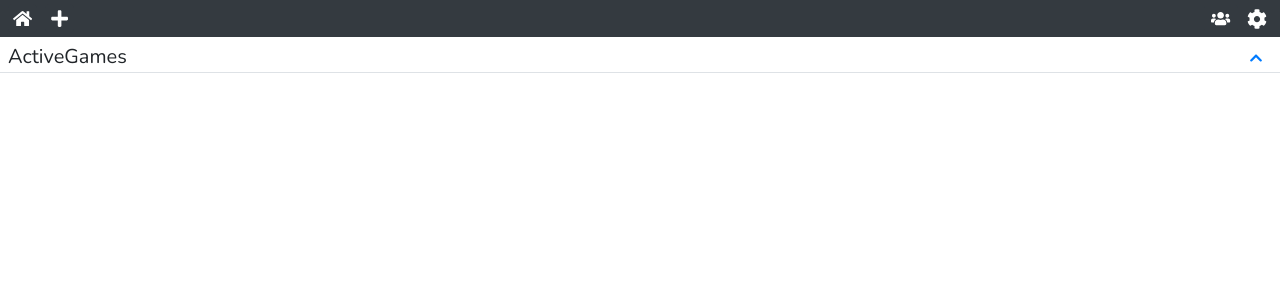
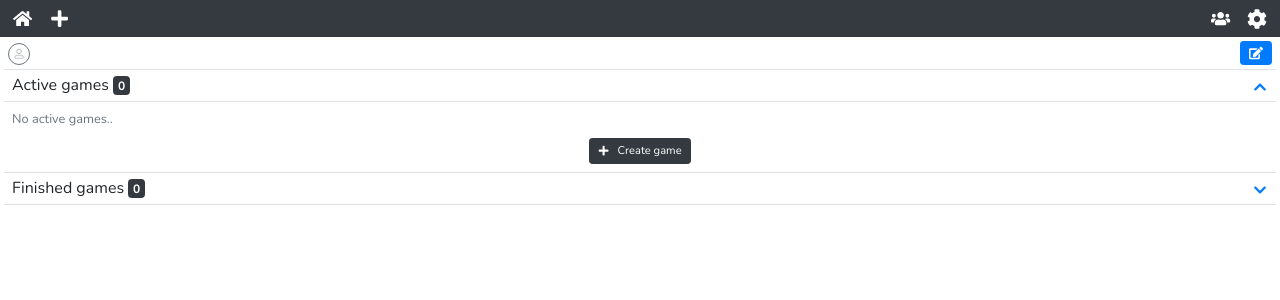
Before and after one commit to b3rg3t/score-more, a React (Create React App) app: page /user/1 in a window 1280 px wide. Shown: the top 300 px of the page. Built offline with nearby package versions, Linux system fonts and the light colour scheme.

Commit message:
add option to see active and finished games

```diff
--- a/src/components/game/createGame/DisplayPlayers.tsx
+++ b/src/components/game/createGame/DisplayPlayers.tsx
@@ -26,7 +26,7 @@ const DisplayPlayers = () => {
       ))}
     </ul>
   ) : (
-    <div>Add players maaan</div>
+    <></>
   );
 };
 
--- a/src/components/game/displayGames/GameCard.tsx
+++ b/src/components/game/displayGames/GameCard.tsx
@@ -31,7 +31,7 @@ const GameCard = ({ game }: any) => {
   };
 
   return (
-    <li className="box-shadow p-2 d-flex justify-content-between rounded mb-2">
+    <li className={`box-shadow p-2 d-flex justify-content-between rounded mb-2 ${!game.isActive ? "bg-light" : ""}`}>
       <div className="d-flex justify-content-center align-items-center position-relative">
         <button
           onClick={() =>
@@ -69,7 +69,7 @@ const GameCard = ({ game }: any) => {
           }
         >
           <h5 className="card-title mb-1">
-            <code>{game.title}</code>
+            <code className={`${game.isActive ? "" : "text-muted"}`}>{game.title}</code>
           </h5>
         </Link>
         <div className="d-flex justify-content-between pr-2">
--- a/src/components/game/displayGames/GameList.tsx
+++ b/src/components/game/displayGames/GameList.tsx
@@ -2,25 +2,86 @@ import React, { useState, useEffect } from "react";
 import GameCard from "./GameCard";
 import { GET_STORAGE } from "../../utils/localStorage";
 import { Link } from "react-router-dom";
+import { FaChevronDown, FaChevronUp, FaPlus } from "react-icons/fa";
 
 const GameList = (): React.ReactElement => {
   const [games, setGames] = useState([] as any);
-
+  const [displayActiveGames, setDisplayActiveGames] = useState(true);
+  const [displayInActiveGames, setDisplayInActiveGames] = useState(false);
 
   useEffect(() => {
     const storageGames = GET_STORAGE("games");
-    if(storageGames?.gameIds?.length){
-      setGames(storageGames.gameIds)
+    if (storageGames?.gameIds?.length) {
+      setGames(storageGames.gameIds);
     }
-  }, [])
-
+  }, []);
   if (games.length) {
+    const activeGames = games.filter((game: any) => game.isActive);
+    const inActiveGames = games.filter((game: any) => !game.isActive);
     return (
-      <ul className="game-list list-unstyled">
-        {games.map((game: any) => (
-          <GameCard key={game.id} game={game} />
-        ))}
-      </ul>
+      <>
+        <section>
+          <div className="pl-2 mb-2 border-bottom d-flex justify-content-between align-items-center">
+            <h6 className="mb-0">
+              Active games{" "}
+              <span className="badge badge-dark pt-1">{activeGames.length}</span>
+            </h6>
+            <button
+              className="btn btn-link btn-sm"
+              onClick={() =>
+                setDisplayActiveGames((prevState) => (prevState ? false : true))
+              }
+            >
+              {!displayActiveGames ? <FaChevronDown /> : <FaChevronUp />}
+            </button>
+          </div>
+          {displayActiveGames &&
+            (activeGames.length ? (
+              <ul className="game-list list-unstyled">
+                {activeGames.map((game: any) => (
+                  <GameCard key={game.id} game={game} />
+                ))}
+              </ul>
+            ) : (
+              <div className="d-flex flex-column">
+                <p className="px-2 small text-muted mb-0">No active games..</p>
+                <div className="d-flex justify-content-center py-2 border-bottom" >
+                  <a className="btn btn-dark btn-sm d-flex align-items-center" href={"/newgame"}>
+                    <small><FaPlus className="mr-2"/>Create game</small>
+                  </a>
+                </div>
+              </div>
+            ))}
+        </section>
+        <section>
+          <div className="pl-2 mb-2 border-bottom d-flex justify-content-between align-items-center">
+            <h6 className="mb-0">
+              Finished games{" "}
+              <span className="badge badge-dark pt-1">{inActiveGames.length}</span>
+            </h6>
+            <button
+              className="btn btn-link btn-sm"
+              onClick={() =>
+                setDisplayInActiveGames((prevState) =>
+                  prevState ? false : true
+                )
+              }
+            >
+              {!displayInActiveGames ? <FaChevronDown /> : <FaChevronUp />}
+            </button>
+          </div>
+          {displayInActiveGames &&
+            (inActiveGames.length ? (
+              <ul className="game-list list-unstyled">
+                {inActiveGames.map((game: any) => (
+                  <GameCard key={game.id} game={game} />
+                ))}
+              </ul>
+            ) : (
+              <p className="px-2 small text-muted">No finished games..</p>
+            ))}
+        </section>
+      </>
     );
   } else {
     return (
--- a/src/components/pages/Home.tsx
+++ b/src/components/pages/Home.tsx
@@ -3,9 +3,9 @@ import GameList from "../game/displayGames/GameList";
 
 const Home = (): React.ReactElement => (
   <section className="p-2 overflow-auto h-100 d-flex flex-column">
-    <header className="home-header d-flex justify-content-between align-items-center w-100 mb-2">
+    {/* <header className="home-header d-flex justify-content-between align-items-center w-100">
       <h4 className="text-center w-100 mb-0">Games</h4>
-    </header>
+    </header> */}
     <GameList />
   </section>
 );
--- a/src/components/pages/NewGame.tsx
+++ b/src/components/pages/NewGame.tsx
@@ -4,10 +4,13 @@ import GameForm from "../game/createGame/GameForm";
 
 const NewGame = () => {
   return (
-    <section className="p-2">
-      <h4 className="text-center">
-        <code>Create a new game</code>
-      </h4>
+    <section className="px-2">
+        <div className="pl-2 mb-2 border-bottom d-flex justify-content-center align-items-center">
+          <h5 className="mb-0 py-1">
+            Create new game
+          </h5>
+
+        </div>
       <GameForm />
       <DisplayPlayers />
     </section>
--- a/src/components/users/DisplayUsersGames.tsx
+++ b/src/components/users/DisplayUsersGames.tsx
@@ -1,9 +1,16 @@
 import React, { useEffect, useState } from "react";
-import { FaChevronDown, FaChevronUp } from "react-icons/fa";
+import {
+  FaChevronDown,
+  FaChevronUp,
+  FaEdit,
+  FaPlus,
+  FaSave,
+} from "react-icons/fa";
 import { GET_STORAGE } from "../utils/localStorage";
 
 import GameCard from "../game/displayGames/GameCard";
-
+import EditUser from "./EditUser";
+import ProfilePic from "../../images/profile2.png";
 interface DisplayUsersGamesProps {
   id: string;
 }
@@ -11,7 +18,9 @@ interface DisplayUsersGamesProps {
 const DisplayUsersGames = ({ id }: DisplayUsersGamesProps) => {
   const [games, setGames] = useState([] as any);
   const [user, setUser] = useState(null as any);
-  const [displayList, setDisplayList] = useState(true);
+  const [displayActiveGames, setDisplayActiveGames] = useState(true);
+  const [displayInActiveGames, setDisplayInActiveGames] = useState(false);
+  const [editUser, setEditUser] = useState(false);
 
   useEffect(() => {
     const storageUser = GET_STORAGE("players");
@@ -38,37 +47,104 @@ const DisplayUsersGames = ({ id }: DisplayUsersGamesProps) => {
     }
   }, [user, id]);
 
+  const editUserProfile = () => {
+    console.log("here");
+  };
+
+  const activeGames = games.filter((game: any) => game.isActive);
+  const inActiveGames = games.filter((game: any) => !game.isActive);
+
   return (
-    <section className="d-flex flex-column">
-      <div className="d-flex justify-content-center">
-        <code>
-          <b>{user?.label}</b>
-        </code>
+    <section className="d-flex flex-column px-1">
+      <div className="d-flex justify-content-between p-1 border-bottom align-items-center">
+        <div>
+          <img
+            className="rounded-circle border border-secondary mr-2 p-1"
+            width="22px"
+            height="22px"
+            alt="img of profile"
+            src={`${ProfilePic}`}
+          />
+          <code onClick={() => editUserProfile()}>
+            <b>{user?.label.toUpperCase()}</b>
+          </code>
+        </div>
+        <button
+          className={`btn ${!editUser ? "btn-primary" : "btn-outline-primary"} btn-sm d-flex align-items-center`}
+          onClick={() => setEditUser((prevState) => (prevState ? false : true))}
+        >
+          {!editUser ? <FaEdit /> : <FaSave />}
+        </button>
       </div>
-      <div className="d-flex align-items-center justify-content-between px-2 mt-1 border-bottom">
-        <h5 className="mb-0">ActiveGames</h5>
-        {displayList ? (
+      {editUser && <EditUser />}
+
+      <section>
+        <div className="pl-2 mb-2 border-bottom d-flex justify-content-between align-items-center">
+          <h6 className="mb-0">
+            Active games{" "}
+            <span className="badge badge-dark pt-1">{activeGames.length}</span>
+          </h6>
           <button
-            className="btn btn-sm btn-link"
-            onClick={() => setDisplayList(false)}
+            className="btn btn-link btn-sm"
+            onClick={() =>
+              setDisplayActiveGames((prevState) => (prevState ? false : true))
+            }
           >
-            <FaChevronUp />
+            {!displayActiveGames ? <FaChevronDown /> : <FaChevronUp />}
           </button>
-        ) : (
+        </div>
+        {displayActiveGames &&
+          (activeGames.length ? (
+            <ul className="game-list list-unstyled">
+              {activeGames.map((game: any) => (
+                <GameCard key={game.id} game={game} />
+              ))}
+            </ul>
+          ) : (
+            <div className="d-flex flex-column">
+              <p className="px-2 small text-muted mb-0">No active games..</p>
+              <div className="d-flex justify-content-center py-2 border-bottom">
+                <a
+                  className="btn btn-dark btn-sm d-flex align-items-center"
+                  href={"/newgame"}
+                >
+                  <small>
+                    <FaPlus className="mr-2" />
+                    Create game
+                  </small>
+                </a>
+              </div>
+            </div>
+          ))}
+      </section>
+      <section>
+        <div className="pl-2 mb-2 border-bottom d-flex justify-content-between align-items-center">
+          <h6 className="mb-0">
+            Finished games{" "}
+            <span className="badge badge-dark pt-1">
+              {inActiveGames.length}
+            </span>
+          </h6>
           <button
-            className="btn btn-sm btn-link"
-            onClick={() => setDisplayList(true)}
+            className="btn btn-link btn-sm"
+            onClick={() =>
+              setDisplayInActiveGames((prevState) => (prevState ? false : true))
+            }
           >
-            <FaChevronDown />
+            {!displayInActiveGames ? <FaChevronDown /> : <FaChevronUp />}
           </button>
-        )}
-      </div>
-      {displayList && (
-        <ul className="list-unstyled mt-2 px-2">
-          {games?.length > 0 &&
-            games.map((game: any) => <GameCard key={game.id} game={game} />)}
-        </ul>
-      )}
+        </div>
+        {displayInActiveGames &&
+          (inActiveGames.length ? (
+            <ul className="game-list list-unstyled">
+              {inActiveGames.map((game: any) => (
+                <GameCard key={game.id} game={game} />
+              ))}
+            </ul>
+          ) : (
+            <p className="px-2 small text-muted">No finished games..</p>
+          ))}
+      </section>
     </section>
   );
 };
--- /dev/null
+++ b/src/components/users/EditUser.tsx
@@ -0,0 +1,7 @@
+import React from "react";
+
+const EditUser = () => {
+  return <section>Edit</section>;
+};
+
+export default EditUser;
--- a/tsconfig.json
+++ b/tsconfig.json
@@ -17,7 +17,7 @@
     "resolveJsonModule": true,
     "isolatedModules": true,
     "noEmit": true,
-    "jsx": "react",
+    "jsx": "react-jsx",
     "noFallthroughCasesInSwitch": true
   },
   "include": [
```
Also changed, not shown: src/components/game/activeGame/PlayerItem.tsx (+11 -1 lines), src/components/game/activeGame/PlayerList.tsx (+55 -14 lines), src/components/game/createGame/GameForm.tsx (+10 -1 lines), src/components/lists/DisplayUserList.tsx (+8 -5 lines).
